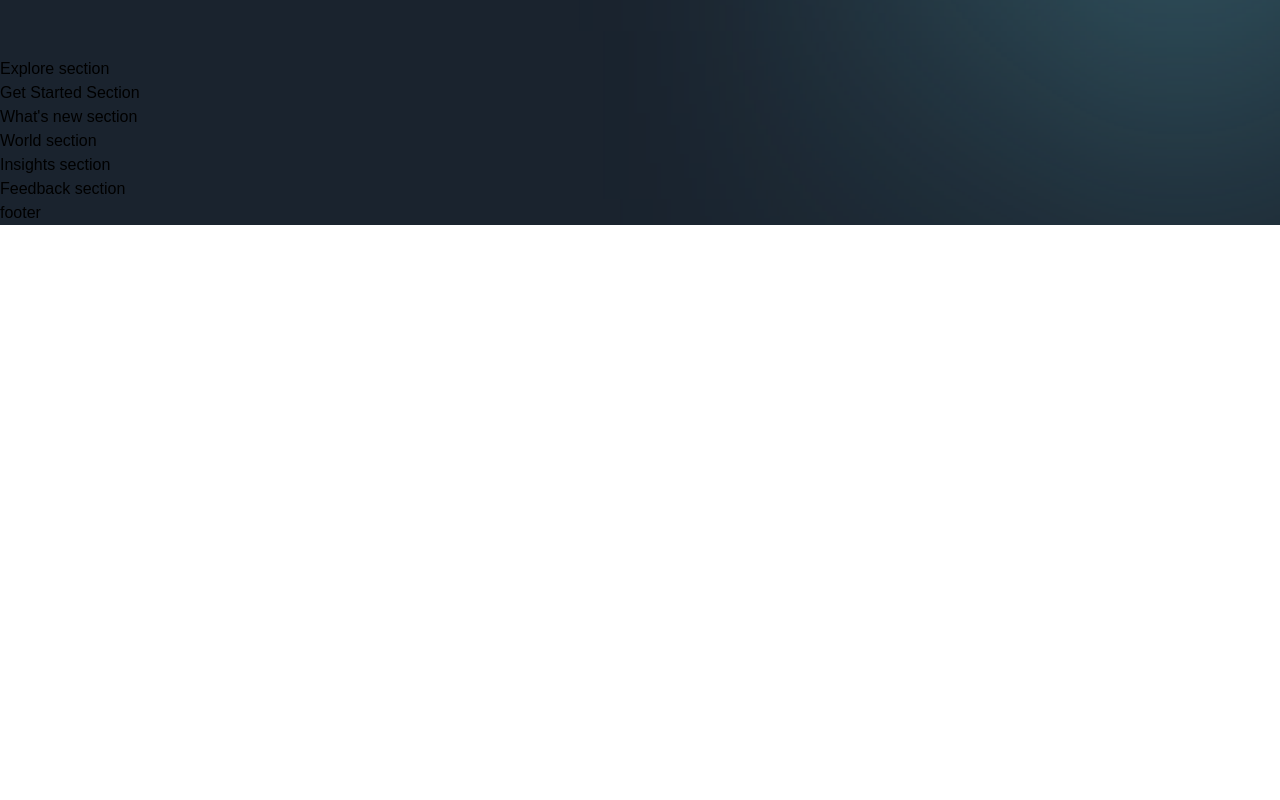
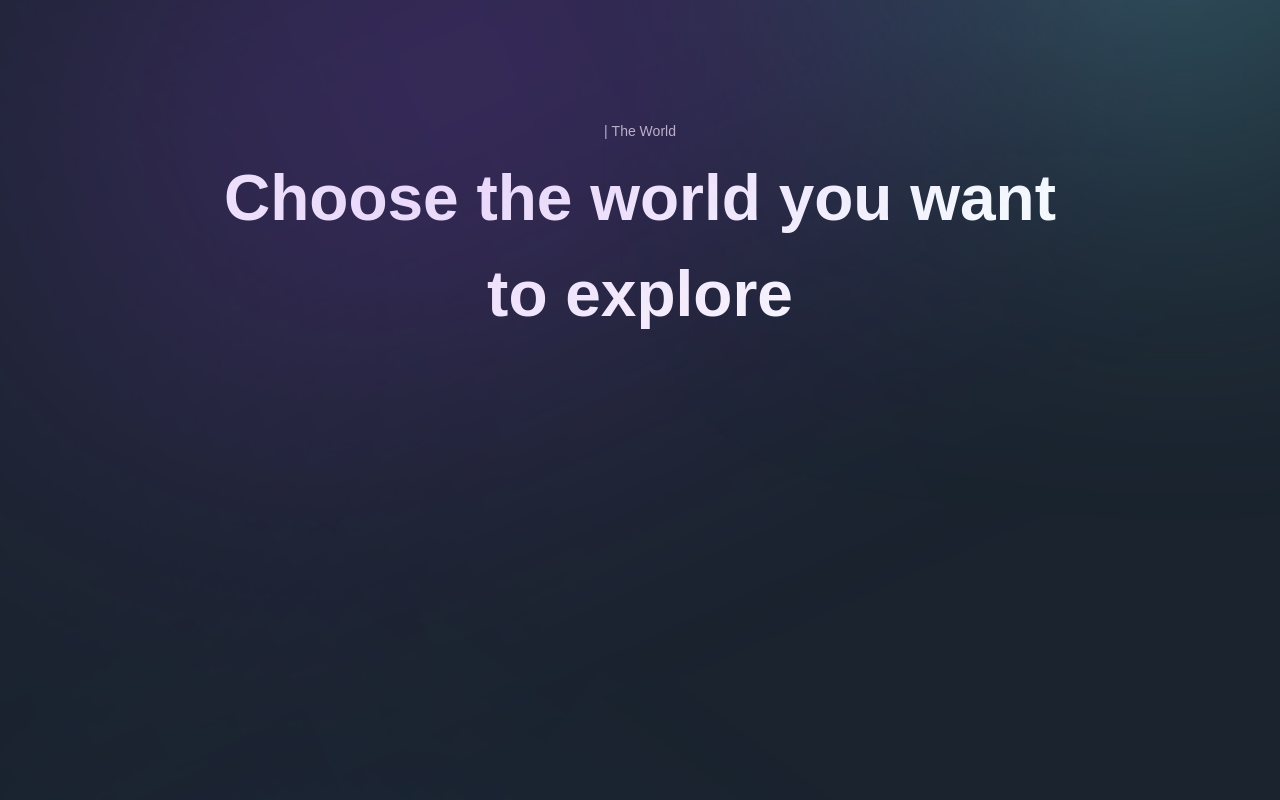
Before and after one commit to gcd253/FramerMotionNextjs, a Next.js app: page / in a window 1280 px wide. Shown: the part 1500-2300 px from the top of the page. Before the commit the page ends 1725 px from the top, so only its background shows below. Built offline with nearby package versions, Linux system fonts and the light colour scheme; a web font is replaced by a local one.

Commit message:
baby steps

```diff
--- a/app/page.js
+++ b/app/page.js
@@ -5,13 +5,22 @@
   <div className="bg-primary-black overflow-hidden">
     <Navbar />
     <Hero />
+    <div className="relative">
       <About />
+      <div className="gradient-03 z-0" />
       <Explore />
+    </div>
+    <div className="relative">
       <GetStarted />
+      <div className="gradient-04 z-0" />
       <WhatsNew />
+    </div>
     <World />
+    <div className="relative">
       <Insights />
+      <div className="gradient-05 z-0" />
       <Feedback />
+    </div>
     <Footer />
   </div>
 );
--- a/components/CustomTexts.jsx
+++ b/components/CustomTexts.jsx
@@ -17,4 +17,11 @@
   </motion.p>
 );
 
-export const TitleText = ({ title, textStyles }) => <h2>Title Text</h2>;
+export const TitleText = ({ title, textStyles }) => <motion.h2
+  variants={textVariant2}
+  initial="hidden"
+  whileInView="show"
+  className={`mt-[8px] font-bold md:text-[64px] text-[40px] text-white ${textStyles}`}
+>
+  {title}
+</motion.h2>;
--- a/sections/Explore.jsx
+++ b/sections/Explore.jsx
@@ -1,8 +1,29 @@
-'use client';
+"use client";
+
+import { useState } from "react";
+import { motion } from "framer-motion";
+import { ExploreCard, TitleText, TypingText } from "../components";
+
+import styles from "../styles";
+import { staggerContainer } from "../utils/motion";
+import { exploreWorlds } from "../constants";
 
 const Explore = () => (
-  <section>
-    Explore section
+  <section className={`${styles.paddings}`} id="explore">
+    <motion.div
+      variants={staggerContainer}
+      initial="hidden"
+      whileInView="show"
+      viewport={{ once: false, amount: 0.25}}
+      className={`${styles.innerWidth} mx-auto flex flex-col`}
+    >
+      <TypingText
+        title="| The World"
+        textStyles="text-center"
+      />
+      <TitleText title={<>Choose the world you want<br className="md:block hidden"/> to explore </>} textStyles="text-center"/>
+      <div className="mt-[50px] flex lg:flex-row flex-col min-h-[70vh] gap-5"></div>
+    </motion.div>
   </section>
 );
 
```
Lines whose indentation alone changed are shown as unchanged.
